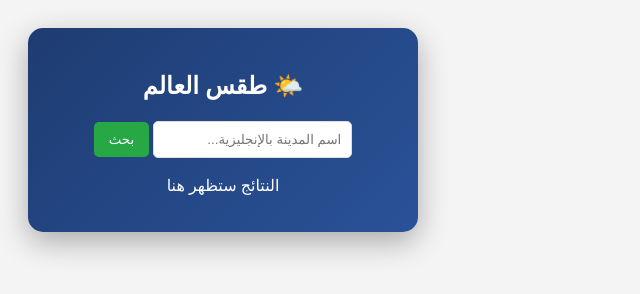
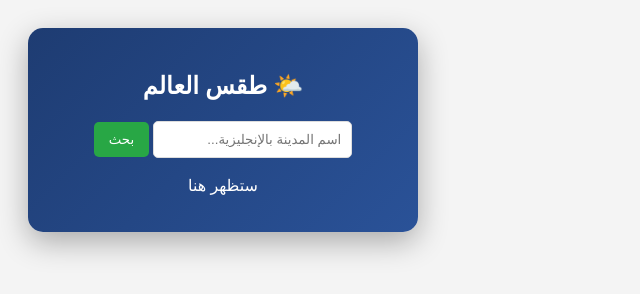
Before and after one commit to startklar-code/My-First-Web-App, a plain HTML site: page index.html in a window 1280 px wide. Shown: the full height of the page, 0-640 px from the left. Drawn offline with Linux system fonts and the light colour scheme.

Commit message:
Fix HTML formatting and structure

```diff
--- a/index.html
+++ b/index.html
@@ -24,7 +24,7 @@
                 <button onclick="getWeather()">بحث</button>
             </div>
             <div id="weatherResult" class="weather-info">
-                <p>النتائج ستظهر هنا</p>
+                <p> ستظهر هنا</p>
             </div>
         </div>
     </div>
```
